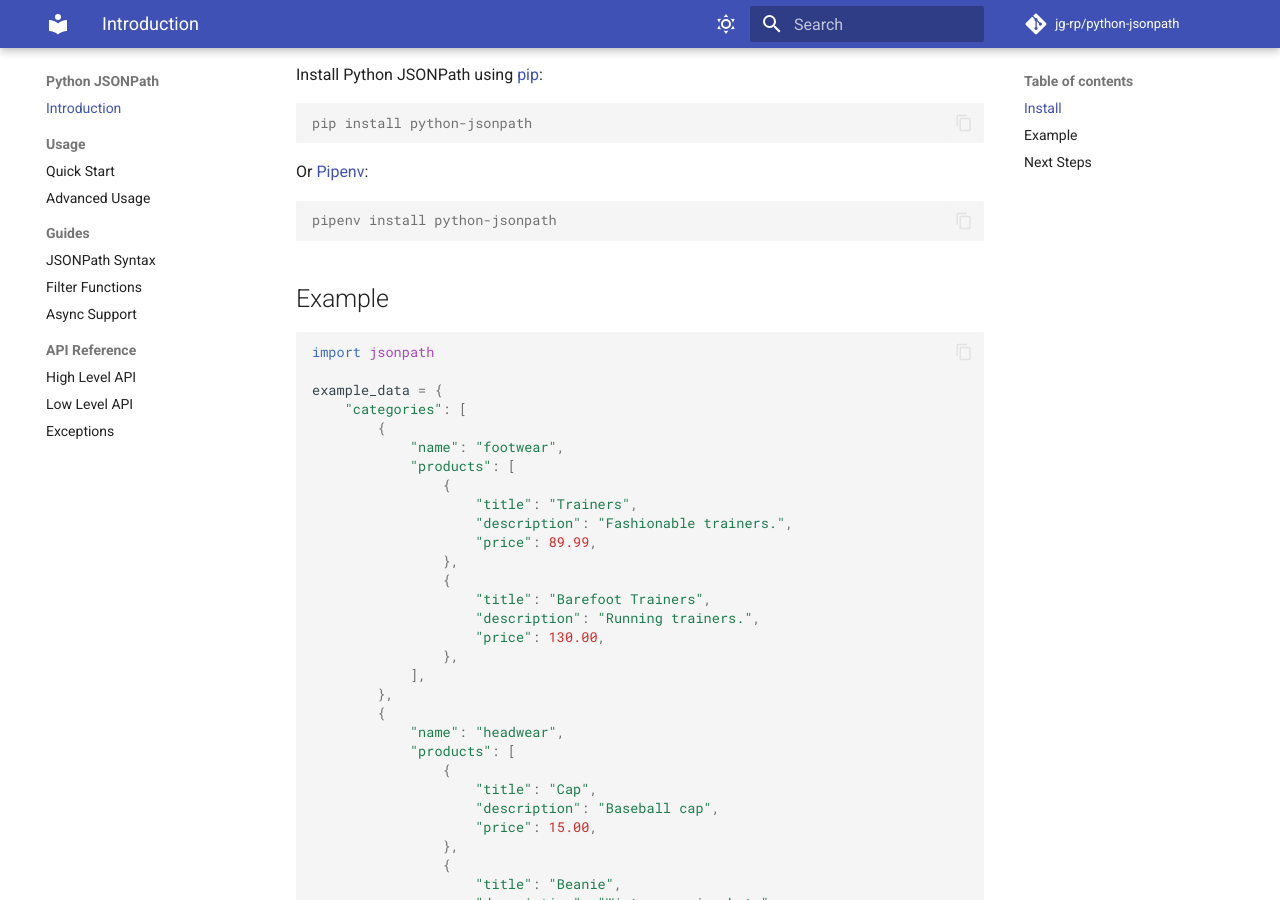
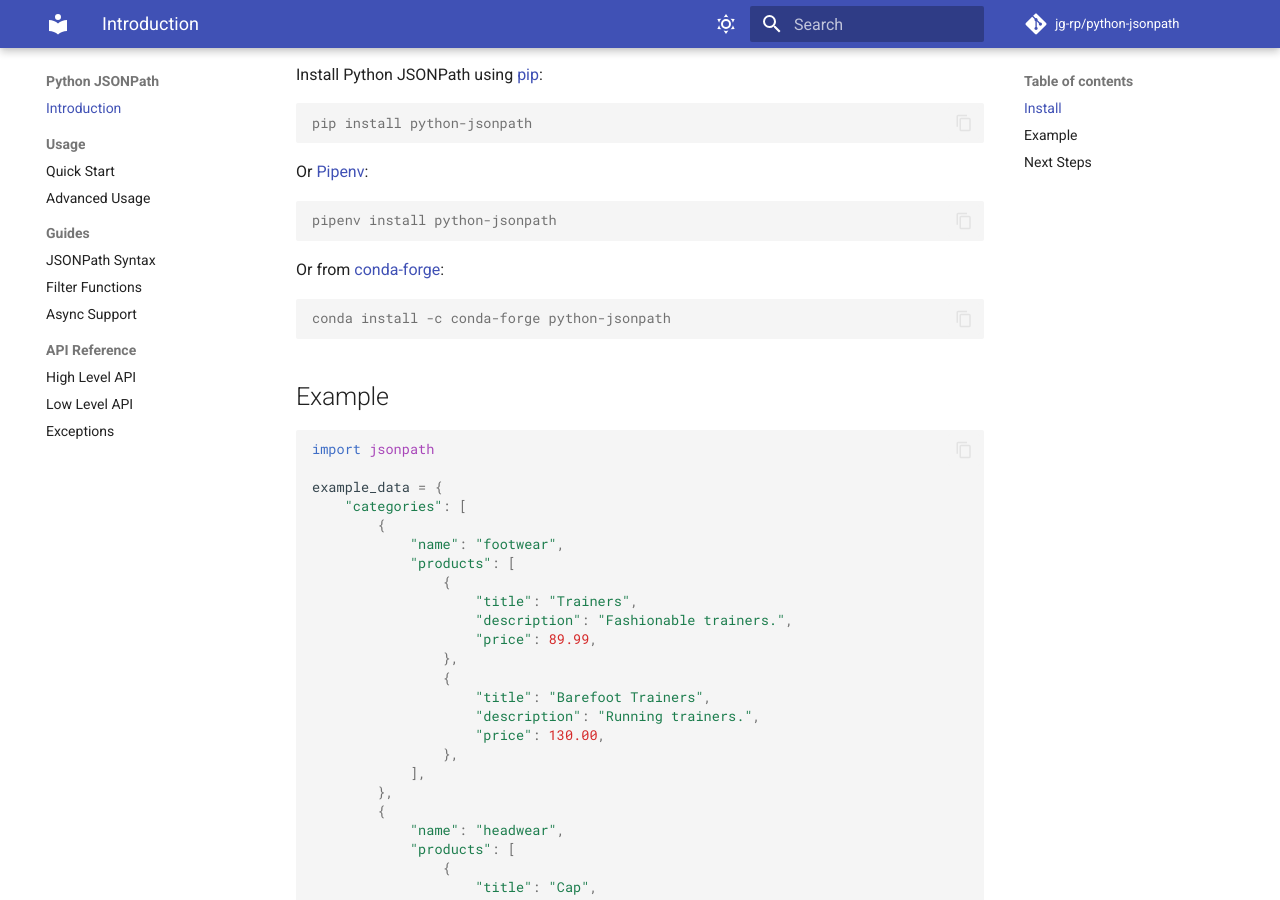
Before and after one commit to jg-rp/python-jsonpath, an MkDocs documentation site: the page built from docs/index.md, in a window 1280 px wide and 900 px high, scrolled down 420 px. Built offline with MkDocs 1.6.1 and Material for MkDocs 9.7.7, drawn with Linux system fonts in a browser that asks for light colours; comment, search, counter and statistics services are not loaded.

Commit message:
docs: install from conda

````diff
--- a/docs/index.md
+++ b/docs/index.md
@@ -18,6 +18,12 @@
 
 ```console
 pipenv install python-jsonpath
+```
+
+Or from [conda-forge](https://anaconda.org/conda-forge/python-jsonpath):
+
+```console
+conda install -c conda-forge python-jsonpath
 ```
 
 ## Example
````
Also changed, not shown: README.md (+6 -0 lines).
